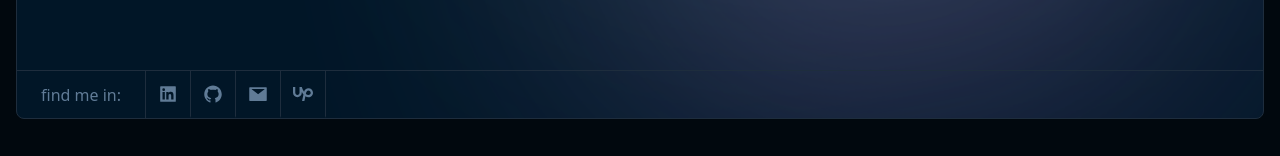
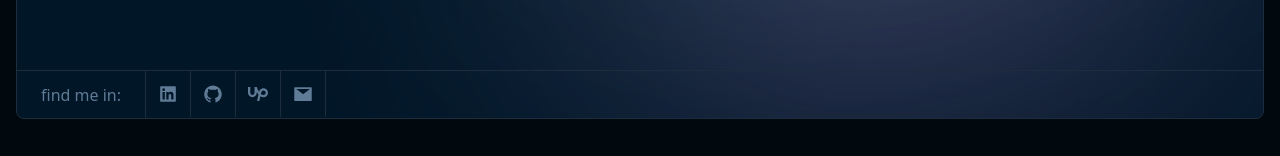
Before and after one commit to barehera/portfolio, a Next.js app: page / in a window 1280 px wide. Shown: the part 641-797 px from the top of the page. Built offline with nearby package versions, Linux system fonts and the light colour scheme.

Commit message:
Update index.tsx

```diff
--- a/components/Footer/index.tsx
+++ b/components/Footer/index.tsx
@@ -34,6 +34,16 @@ const index = () => {
         >
           <AiFillGithub className="text-xl group-hover:scale-110 transition-all duration-300 ease-out" />
         </Link>
+
+        <Link
+          data-tip="Upwork"
+          href="https://www.upwork.com/freelancers/~01b4590684fa777f31"
+          target="_blank"
+          rel="noopener noreferrer"
+          className={`group flex items-center gap-2 text-sm text-secondary-gray px-3 border-r border-t border-primary-border h-full border-b-2 border-b-transparent hover:text-white   hover:border-b-accent-orange transition-all duration-300 ease-out cursor-pointer`}
+        >
+          <SiUpwork className="text-xl group-hover:scale-110 transition-all duration-300 ease-out" />
+        </Link>
         <Link
           data-tip="E-Mail"
           href="mailto:buyukavcilar.cagan@gmail.com"
@@ -43,15 +53,6 @@ const index = () => {
         >
           <AiFillMail className="text-xl group-hover:scale-110 transition-all duration-300 ease-out" />
         </Link>
-        <Link
-          data-tip="Upwork"
-          href="https://www.upwork.com/freelancers/~01b4590684fa777f31"
-          target="_blank"
-          rel="noopener noreferrer"
-          className={`group flex items-center gap-2 text-sm text-secondary-gray px-3 border-r border-t border-primary-border h-full border-b-2 border-b-transparent hover:text-white   hover:border-b-accent-orange transition-all duration-300 ease-out cursor-pointer`}
-        >
-          <SiUpwork className="text-xl group-hover:scale-110 transition-all duration-300 ease-out" />
-        </Link>
       </nav>
       <div className="flex-1 border-t  border-primary-border h-full "></div>
     </footer>
```
